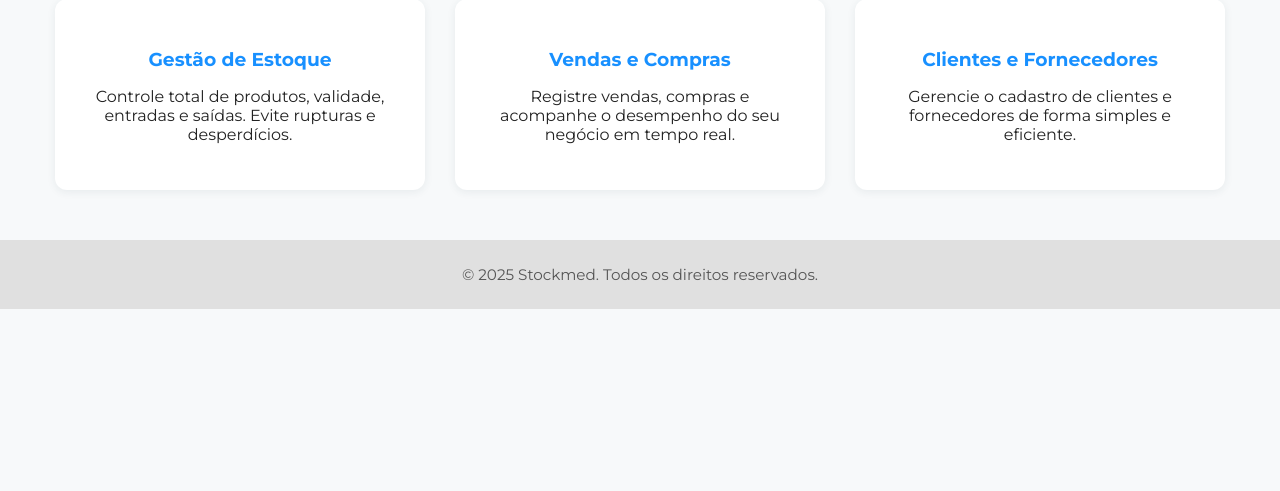
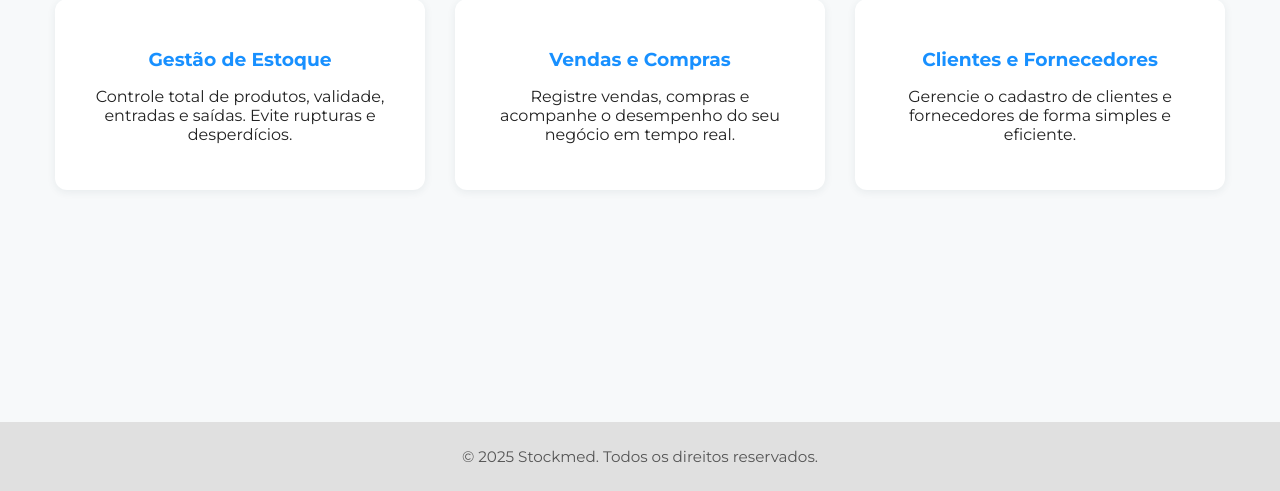
Before and after one commit to leandroleonard/stockmed, a CodeIgniter 4 app: the page made by app/Views/welcome_message.php in a window 1280 px wide. Shown: the part 309-800 px from the top of the page. Run offline with PHP 8.4 and a stand-in for CodeIgniter, Linux system fonts and the light colour scheme; the template is opened without the code that fills it, so the values that code supplies are empty; some libraries are stand-ins or nearby versions.

Commit message:
style(landing page): position absolute in footer and keet it in bottom

```diff
--- a/app/Views/welcome_message.php
+++ b/app/Views/welcome_message.php
@@ -64,6 +64,9 @@
             margin-bottom: 10px;
         }
         .footer {
+            position: absolute;
+            width: 100%;
+            bottom: 0;
             text-align: center;
             padding: 25px 0;
             background: #e0e0e0;
```
